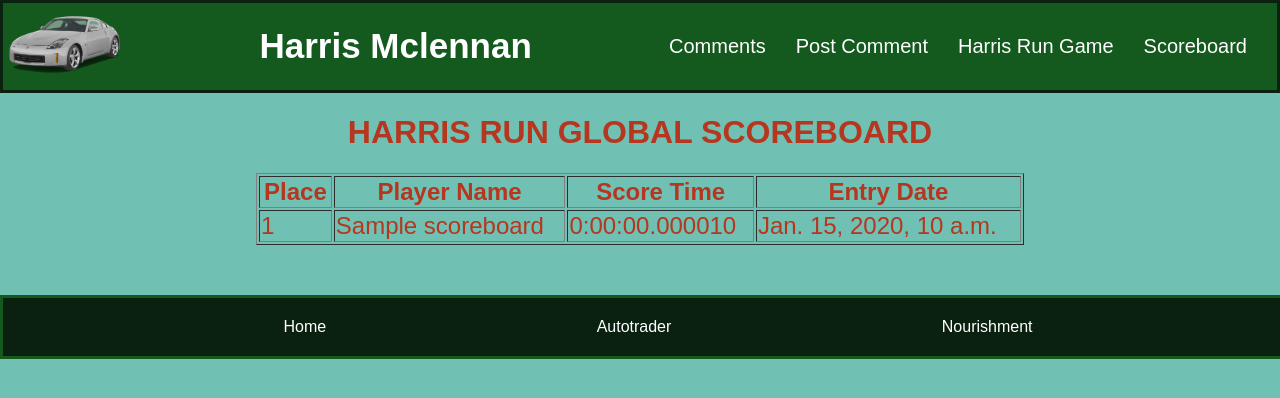
After one commit to SwanwickMan/HarrisSite, a Django app: page /HarrisMclennan/scoreboard/ in a window 1280 px wide; the page is wider, and only the part inside the window is pictured. The commit adds this page. Shown: the top 398 px of that part. Run offline with Django 5.2, Linux system fonts and the light colour scheme; tables that the repository leaves empty hold one stand-in row (values such as "Sample post").

Commit message:
Added Scoreboard

```diff
--- a/HarrisMclennan/models.py
+++ b/HarrisMclennan/models.py
@@ -5,3 +5,19 @@ from django.db import models
 class Comment(models.Model):
     comment_content = models.TextField(max_length=280)
     time_posted = models.DateTimeField(auto_now_add=True)
+
+
+class Scoreboard(models.Model):
+    player_name = models.CharField(max_length=100)
+    score_time = models.DurationField()  # Store the length of time
+    created_at = models.DateTimeField(auto_now_add=True)  # Track when the score was submitted
+
+    def __str__(self):
+        return f"{self.player_name}: {self.score_time}"
+
+    def get_formatted_time(self):
+        # Return the score time in a human-readable format (HH:MM:SS)
+        total_seconds = int(self.score_time.total_seconds())
+        hours, remainder = divmod(total_seconds, 3600)
+        minutes, seconds = divmod(remainder, 60)
+        return f"{hours:02}:{minutes:02}:{seconds:02}"
--- a/HarrisMclennan/urls.py
+++ b/HarrisMclennan/urls.py
@@ -14,4 +14,6 @@ urlpatterns = [
     path('comments/', views.comments_display, name='comments_display'),
     path('harrisrun/', views.harris_run, name='harris_run'),
     path('harrisjerk/', views.harris_jerk, name='harris_jerk'),
+    path('save_to_scoreboard/', views.save_to_scoreboard, name='save_to_scoreboard'),
+    path('scoreboard/', views.scoreboard, name='scoreboard'),
 ]
--- a/HarrisMclennan/views.py
+++ b/HarrisMclennan/views.py
@@ -1,9 +1,10 @@
+from django.http import JsonResponse
 from django.shortcuts import render, redirect
 from django.urls import reverse
 from django.views.decorators.csrf import csrf_protect, csrf_exempt
 
-from HarrisMclennan.forms import CommentForm
-from HarrisMclennan.models import Comment
+from HarrisMclennan.forms import CommentForm, ScoreboardForm
+from HarrisMclennan.models import Comment, Scoreboard
 
 
 # Create your views here.
@@ -11,6 +12,13 @@ def index(request):
     search_results = Comment.objects.order_by('-time_posted')[:5]
     context_dict = {"recent_comments": search_results}
     response = render(request, 'HarrisMclennan/index.html', context=context_dict)
+    return response
+
+
+def scoreboard(request):
+    search_results = Scoreboard.objects.order_by('-score_time')
+    context_dict = {"scoreboard_entries": search_results}
+    response = render(request, 'HarrisMclennan/scoreboard.html', context=context_dict)
     return response
 
 
@@ -43,3 +51,14 @@ def harris_run(request):
 def harris_jerk(request):
     context_dict = {}
     return render(request, 'HarrisMclennan/harris_jerk.html', context=context_dict)
+
+
+def save_to_scoreboard(request):
+    if request.method == 'POST':
+        form = ScoreboardForm(request.POST)
+        if form.is_valid():
+            form.save()
+            return JsonResponse({'status': 'success', 'message': 'Data saved successfully'})
+        else:
+            return JsonResponse({'status': 'error', 'message': form.errors})
+    return JsonResponse({'status': 'error', 'message': 'Invalid request method'})
--- a/static/scripts/game.js
+++ b/static/scripts/game.js
@@ -93,6 +93,10 @@ class Game {
 	  this.canvas.fillStyle = "yellow";
 	  this.canvas.fillText(fancyTimeFormat(this.getSecondsRun()),275,168);
 	  await this.sleep(1500)
+
+	  // offer to save to scoreboard
+	  saveToScoreboard(this.getSecondsRun());
+
 
 	  this.startLoop = setInterval(() => {
 		  var skip = this.getPlayerMove(this.player);
--- a/static/style/comments_display.css
+++ b/static/style/comments_display.css
@@ -78,11 +78,12 @@
 }
 
 .result {
+    font-size: 1.5em;
+    width: 80%;
     padding: 5px;
     margin-left: auto;
     margin-right: auto;
     margin-bottom: 10px;
-    width: 60%;
     border: 1px solid black;
     cursor: pointer;
 }
--- a/static/style/home.css
+++ b/static/style/home.css
@@ -38,10 +38,12 @@
 }
 
 .post {
-    width: 70%;
+    font-size: 1.5em;
+    width: 80%;
     border: 1px solid black;
     margin: 5px;
-    padding: 5px;
+    padding-left: 5px;
+    padding-right: 5px;
     cursor: pointer;
 }
 
--- /dev/null
+++ b/static/style/scoreboard.css
@@ -0,0 +1,6 @@
+#scoreboardTable{
+    font-size: 1.5em;
+    margin: auto;
+    width: 60%;
+    height:auto;
+}
--- a/templates/HarrisMclennan/base.html
+++ b/templates/HarrisMclennan/base.html
@@ -30,6 +30,7 @@
                 <a href="{% url 'HarrisMclennan:comments_display' %}">Comments</a>
                 <a href="{% url 'HarrisMclennan:add_comment' %}">Post Comment</a>
                 <a href="{% url 'HarrisMclennan:harris_run' %}">Harris Run Game</a>
+                <a href="{% url 'HarrisMclennan:scoreboard' %}">Scoreboard</a>
             </div>
         </div>
     </header>
--- a/templates/HarrisMclennan/comments_display.html
+++ b/templates/HarrisMclennan/comments_display.html
@@ -15,7 +15,7 @@
         {% for result in search_results %}
             <div class="result" onclick="this.requestFullscreen()">
                 <h3>Anonymous Commenter @{{ result.time_posted }} says:</h3>
-                <div> <pre>{{ result.comment_content|safe }}</pre>> </div>
+                <div> <pre>{{ result.comment_content|safe }}</pre> </div>
             </div>
         {% endfor %}
     </div>
--- a/templates/HarrisMclennan/harris_run.html
+++ b/templates/HarrisMclennan/harris_run.html
@@ -11,10 +11,13 @@ Harris Run
     <script type="text/javascript" src="{% static 'scripts/AssetLoader.js'%}"></script>
     <script type="text/javascript" src="{% static 'scripts/joy.js'%}"></script>
     <script type="text/javascript" src="{% static 'scripts/game.js'%}"></script>
+    <script src="https://code.jquery.com/jquery-3.6.0.min.js"></script>
+    <script type="text/javascript" src="{% static 'scripts/AjaxUpdateScoreboard.js'%}"></script>
 {% endblock %}
 
 {% block main_content %}
 	<body>
+        <button type="button" id="submitBtn">Submit</button>
 		<div id="game-screen">
 			<div class="canvas-container">
 				<canvas id="myCanvas" width="512" height="512" style="border:1px solid #000000;">
--- a/templates/HarrisMclennan/index.html
+++ b/templates/HarrisMclennan/index.html
@@ -23,7 +23,7 @@ Home
         {% for result in recent_comments %}
             <div class="post" onclick="this.requestFullscreen()">
                 <h3>Anonymous Commenter @{{ result.time_posted }} says:</h3>
-                <div> <pre> {{ result.comment_content|safe }} <pre> </div>
+                <div> <pre> {{ result.comment_content|safe }} </pre> </div>
             </div>
         {% endfor %}
     </div>
--- /dev/null
+++ b/templates/HarrisMclennan/scoreboard.html
@@ -0,0 +1,40 @@
+{% extends "HarrisMclennan/base.html" %}
+{% load static %}
+{% load HarrisMclennan_template_tags %}
+
+
+{% block title %}
+Home
+{% endblock %}
+
+{% block extra_style_sheet %}
+<link rel="stylesheet" href="{% static 'style/home.css' %}">
+    <link rel="stylesheet" href="{% static 'style/scoreboard.css' %}">
+{% endblock %}
+
+{% block main_content %}
+    <div id="home-page">
+        <h1>HARRIS RUN GLOBAL SCOREBOARD</h1>
+    </div>
+
+    <table border="1" id="scoreboardTable">
+        <thead>
+            <tr>
+                <th>Place</th>
+                <th>Player Name</th>
+                <th>Score Time</th>
+                <th>Entry Date</th>
+            </tr>
+        </thead>
+        <tbody>
+            {% for entry in scoreboard_entries %}
+                <tr>
+                    <td>{{ forloop.counter }}</td>
+                    <td>{{ entry.player_name }}</td>
+                    <td>{{ entry.score_time }}</td>
+                    <td>{{ entry.created_at }}</td>
+                </tr>
+            {% endfor %}
+        </tbody>
+    </table>
+{% endblock %}
```
Also changed, not shown: HarrisMclennan/admin.py (+6 -1 lines), HarrisMclennan/forms.py (+7 -1 lines), static/scripts/AjaxUpdateScoreboard.js (added, +21 -0 lines).
